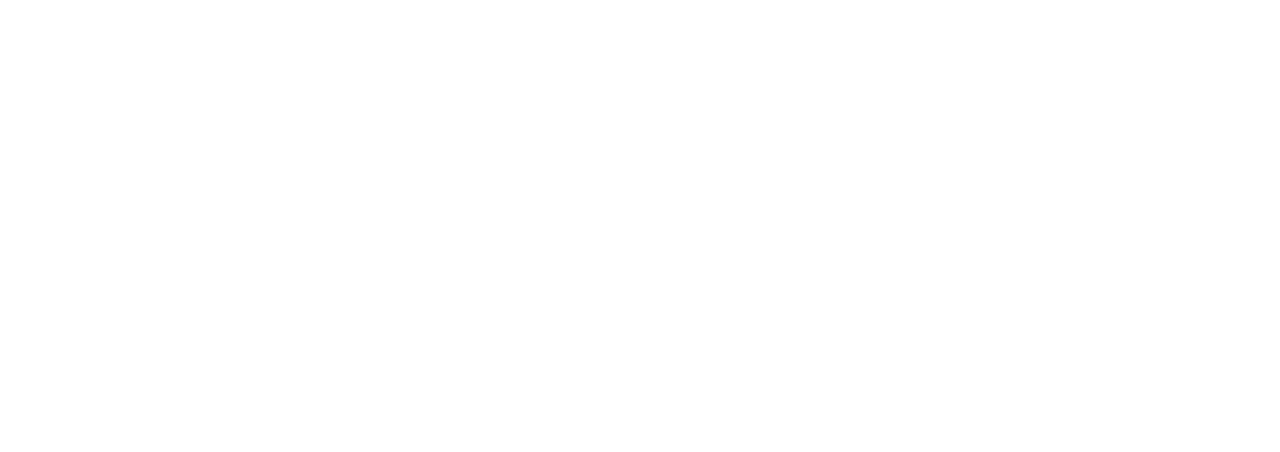
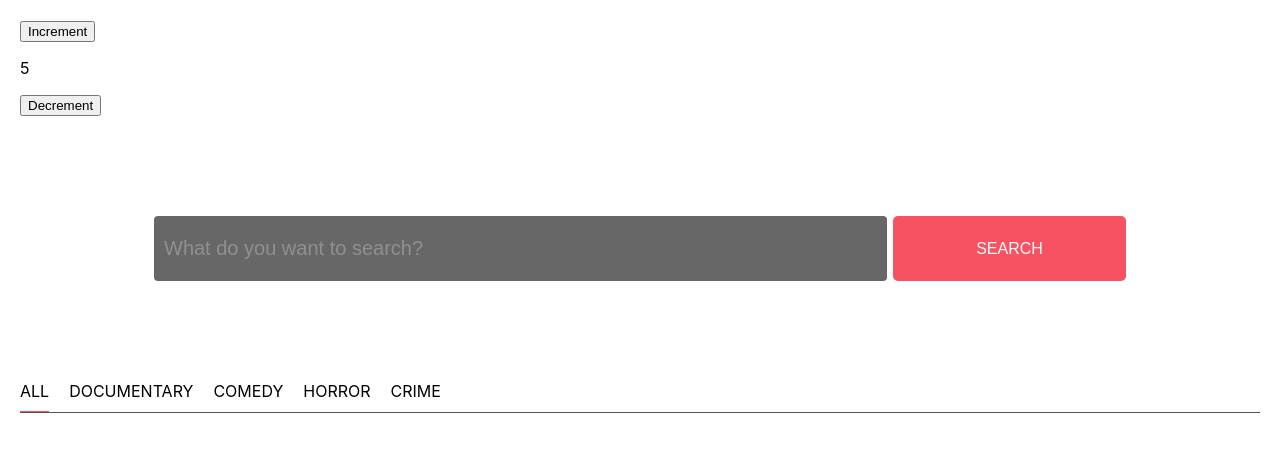
Before and after one commit to AnnaMartis/Epam-project, a React (Create React App) app: page / in a window 1280 px wide. Shown: the top 452 px of the page. Built offline with nearby package versions, Linux system fonts and the light colour scheme.

Commit message:
course1 done

```diff
--- a/src/App.js
+++ b/src/App.js
@@ -1,7 +1,9 @@
+import MainPage from "./pages/main-page";
+
 function App() {
   return (
     <div className="App">
-
+      <MainPage />
     </div>
   );
 }
--- /dev/null
+++ b/src/components/counter/index.jsx
@@ -0,0 +1,29 @@
+import { Component, createElement } from "react";
+
+class Counter extends Component {
+  constructor(props) {
+    super(props);
+    this.state = { number: props.initialValue || 0  };
+  };
+
+  handleIncrement = () => {
+    this.setState({ number: this.state.number + 1 });
+  };
+
+  handleDecrement = () => {
+    this.setState({ number: this.state.number - 1 });
+  };
+
+
+  render() {
+    return createElement(
+      "div",
+      { className: "counter" },
+      createElement("button", { className: "increment", onClick: this.handleIncrement }, "Increment"),
+      createElement("p", { className: "number" }, this.state.number),
+      createElement("button", { className: "decrement", onClick: this.handleDecrement }, "Decrement"),
+    );
+  }
+}
+
+export default Counter;
--- /dev/null
+++ b/src/components/searcher/index.jsx
@@ -0,0 +1,30 @@
+import "./styles.css";
+
+const Searcher = ({ value, onChange, onSearch, placeholder }) => {
+
+  const handleKeyPress = (event) => {
+    if (event.key === "Enter") {
+      onSearch(event);
+    }
+  };
+
+  return (
+    <form className="searcher" onSubmit={onSearch}>
+      <input
+        type="text"
+        className="searcher-input"
+        value={value}
+        onKeyDown={handleKeyPress}
+        onFocus={onSearch}
+        onChange={onChange}
+        placeholder={placeholder}
+
+      />
+      <button className="searcher-button" type="submit">
+        SEARCH
+      </button>
+    </form>
+  );
+};
+
+export default Searcher;
--- /dev/null
+++ b/src/components/searcher/styles.css
@@ -0,0 +1,34 @@
+.searcher {
+    justify-content: center;
+    display: flex;
+    gap: 6px;
+}
+
+.searcher-input {
+    width: 713px;
+    Height: 57px;
+    border-radius: 4px;
+    background-color:#424242;
+    opacity: .8;
+    border: none;
+    padding: 4px 10px;
+    color: rgb(150, 143, 136);
+    font-size: 20px;
+    font-weight: 400;
+    color: #FFFFFF;
+}
+
+.searcher-input:focus{
+    outline: none;
+}
+
+.searcher-button{
+    background-color: #f65261;
+    border: none;
+    cursor: pointer;
+    color: white;
+    font-weight: 500;
+    border-radius: 5px;
+    font-size: 16px;
+    width: 233px;
+}
--- /dev/null
+++ b/src/components/selecter/index.jsx
@@ -0,0 +1,33 @@
+import "./styles.css";
+
+const Selector = ({ genres = [], selectedGenre, onSelect }) => {
+  return (
+    <div className="selector">
+      {genres.map((genre) => {
+        return (
+          <div key={genre.id}>
+            <input
+              className="selector-radio"
+              id={genre.id}
+              type="radio"
+              value={genre.value}
+              name={genre.name}
+              checked={selectedGenre === genre.value}
+              onChange={onSelect}
+            />
+            <label className="selector-item" htmlFor={genre.id}>
+              {genre.value}
+            </label>
+            <div
+              className={`selector-line ${
+                selectedGenre === genre.value && "active"
+              }`}
+            ></div>
+          </div>
+        );
+      })}
+    </div>
+  );
+};
+
+export default Selector;
--- /dev/null
+++ b/src/components/selecter/styles.css
@@ -0,0 +1,26 @@
+.selector{
+    display: flex;
+    gap: 20px;
+    border-bottom: 1px solid #555555;
+}
+
+.selector-item{
+    cursor: pointer;
+    font-size: 16px;
+}
+
+.selector-radio {
+    display: none;
+}
+
+.selector-line{
+    height: 1px;
+    width: 100%;
+    /* background-color: #555555; */
+    margin-top: 10px;
+
+}
+
+.selector-line.active{
+    background-color: #f65261;
+}
--- /dev/null
+++ b/src/pages/main-page/index.jsx
@@ -0,0 +1,51 @@
+import { useState } from "react";
+import Counter from "../../components/counter";
+import Searcher from "../../components/searcher";
+import "./styles.css";
+import Selector from "../../components/selecter";
+
+const genres = [
+  { id: "all", name: "genre", value: "ALL" },
+  { id: "doc", name: "genre", value: "DOCUMENTARY" },
+  { id: "com", name: "genre", value: "COMEDY" },
+  { id: "horror", name: "genre", value: "HORROR" },
+  { id: "crime", name: "genre", value: "CRIME" },
+];
+
+const MainPage = () => {
+  const [searchValue, setSearchValue] = useState("");
+  const [selectedGenre, setSelectedGenre] = useState("ALL");
+
+  const handleSearchQueryChange = (event) => {
+    const value = event.target.value;
+    setSearchValue(value);
+  };
+
+  const handleSearch = (event) => {
+    event.preventDefault();
+    setSearchValue('');
+  };
+
+  const handleChangeSelectedGenre = (event) => {
+    setSelectedGenre(event.target.value);
+  };
+
+  return (
+    <div className="main-page">
+      <Counter initialValue={5} />
+      <Searcher
+        value={searchValue}
+        onChange={handleSearchQueryChange}
+        onSearch={handleSearch}
+        placeholder={'What do you want to search?'}
+      />
+      <Selector
+        genres={genres}
+        selectedGenre={selectedGenre}
+        onSelect={handleChangeSelectedGenre}
+      />
+    </div>
+  );
+};
+
+export default MainPage;
--- /dev/null
+++ b/src/pages/main-page/styles.css
@@ -0,0 +1,6 @@
+.main-page {
+    padding: 20px;
+    display: flex;
+    flex-direction: column;
+    gap: 100px;
+}
```
